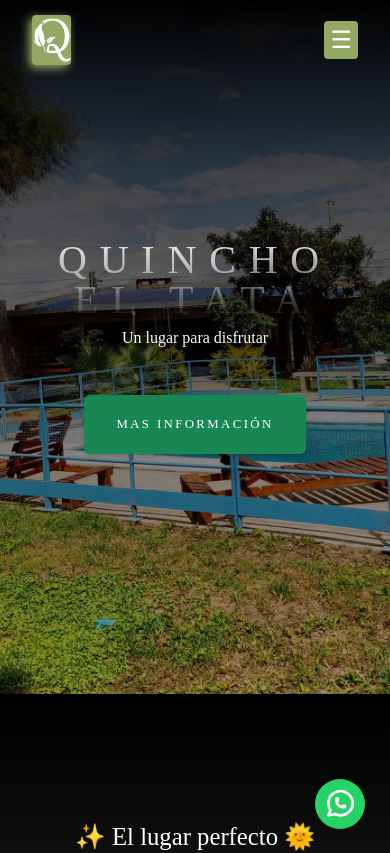
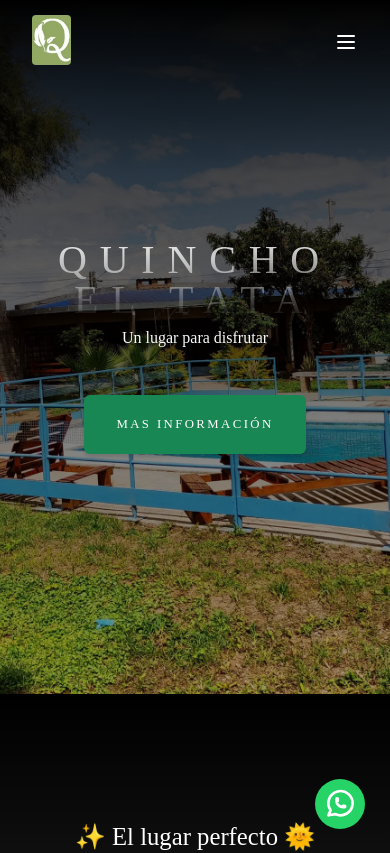
Before and after one commit to DevEzequiel14/Quincho-El-Tata, an Angular app: page / in a window 390 px wide. Shown: the top 853 px of the page. Built offline with nearby package versions, Linux system fonts and the light colour scheme.

Commit message:
fix header

```diff
--- a/src/app/shared/components/header/header-logo/header-logo.component.scss
+++ b/src/app/shared/components/header/header-logo/header-logo.component.scss
@@ -3,10 +3,9 @@
 .logo img {
   height: 50px;
   border-radius: 4px;
-  box-shadow: -3px 3px 10px styles.$color-primary;
 }
 
 .logo img:hover {
-  box-shadow: 0 0 10px 5px styles.$color-hover;
+  box-shadow: 0 0 2px 2px styles.$color-hover;
   cursor: pointer;
 }
--- a/src/app/shared/components/header/header-toggle/header-toggle.component.html
+++ b/src/app/shared/components/header/header-toggle/header-toggle.component.html
@@ -1,2 +1,9 @@
-<button class="menu-button" (click)="onClick()" appScrollChange
-     scrollClass="scrolled" [scrollThreshold]=50>☰</button>
+<button class="menu-button" (click)="onClick()" appScrollChange scrollClass="scrolled" [scrollThreshold]=50>
+  <svg xmlns="http://www.w3.org/2000/svg" width="24" height="24" viewBox="0 0 24 24" fill="none" stroke="currentColor"
+    stroke-width="2" stroke-linecap="round" stroke-linejoin="round"
+    class="icon icon-tabler icons-tabler-outline icon-tabler-menu-2">
+    <path stroke="none" d="M0 0h24v24H0z" fill="none" />
+    <path d="M4 6l16 0" />
+    <path d="M4 12l16 0" />
+    <path d="M4 18l16 0" />
+  </svg></button>
--- a/src/app/shared/components/header/header-toggle/header-toggle.component.scss
+++ b/src/app/shared/components/header/header-toggle/header-toggle.component.scss
@@ -6,10 +6,16 @@
   cursor: pointer;
   display: none;
   color: styles.$text-color-primary;
-  background: styles.$color-primary;
+  background: none;
   border-radius: 4px;
+  padding: 0;
+  margin: 0;
 
   @media (max-width: 768px) {
     display: block;
+
+    &.scrolled {
+      color: styles.$text-color-secondary;
+    }
   }
 }
```
